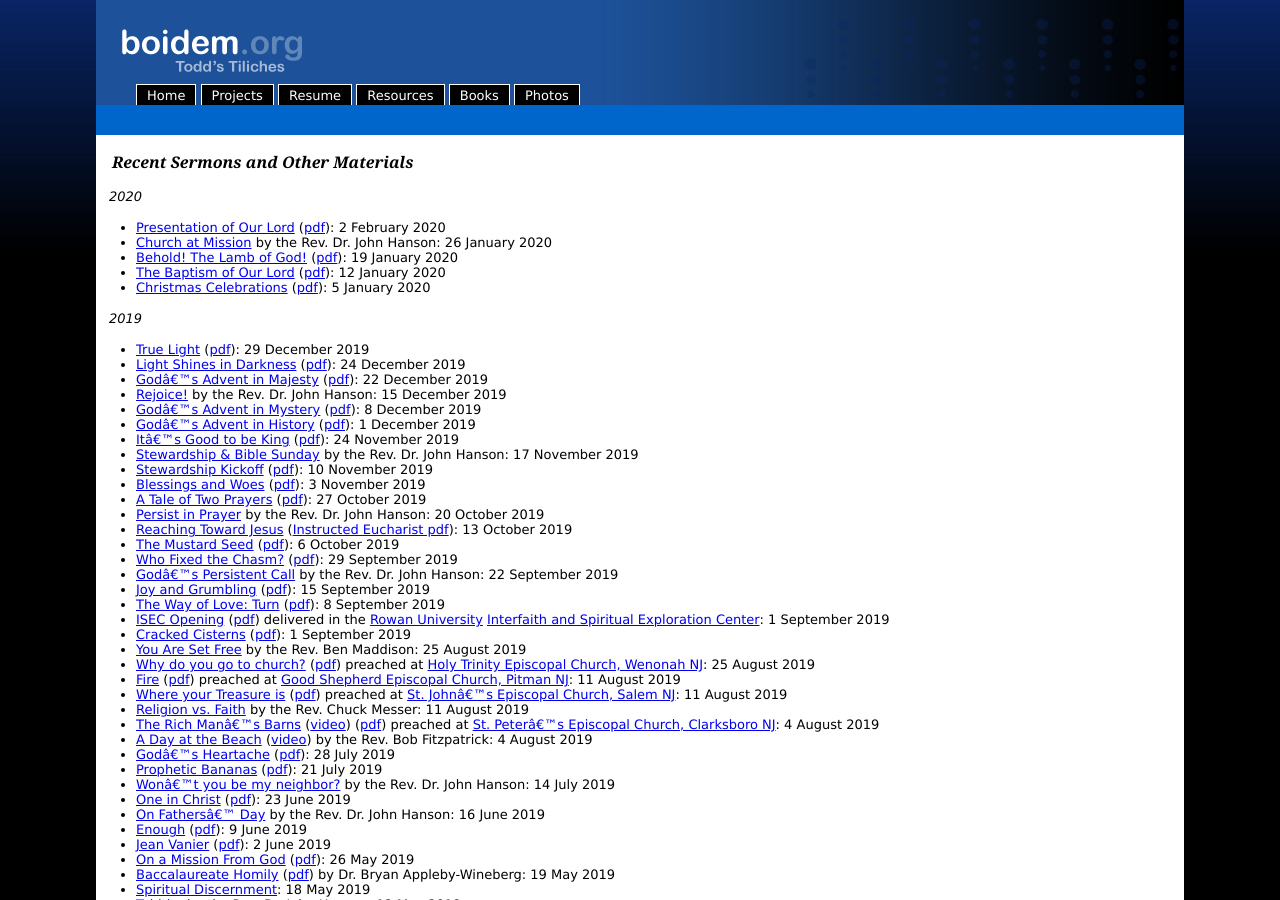
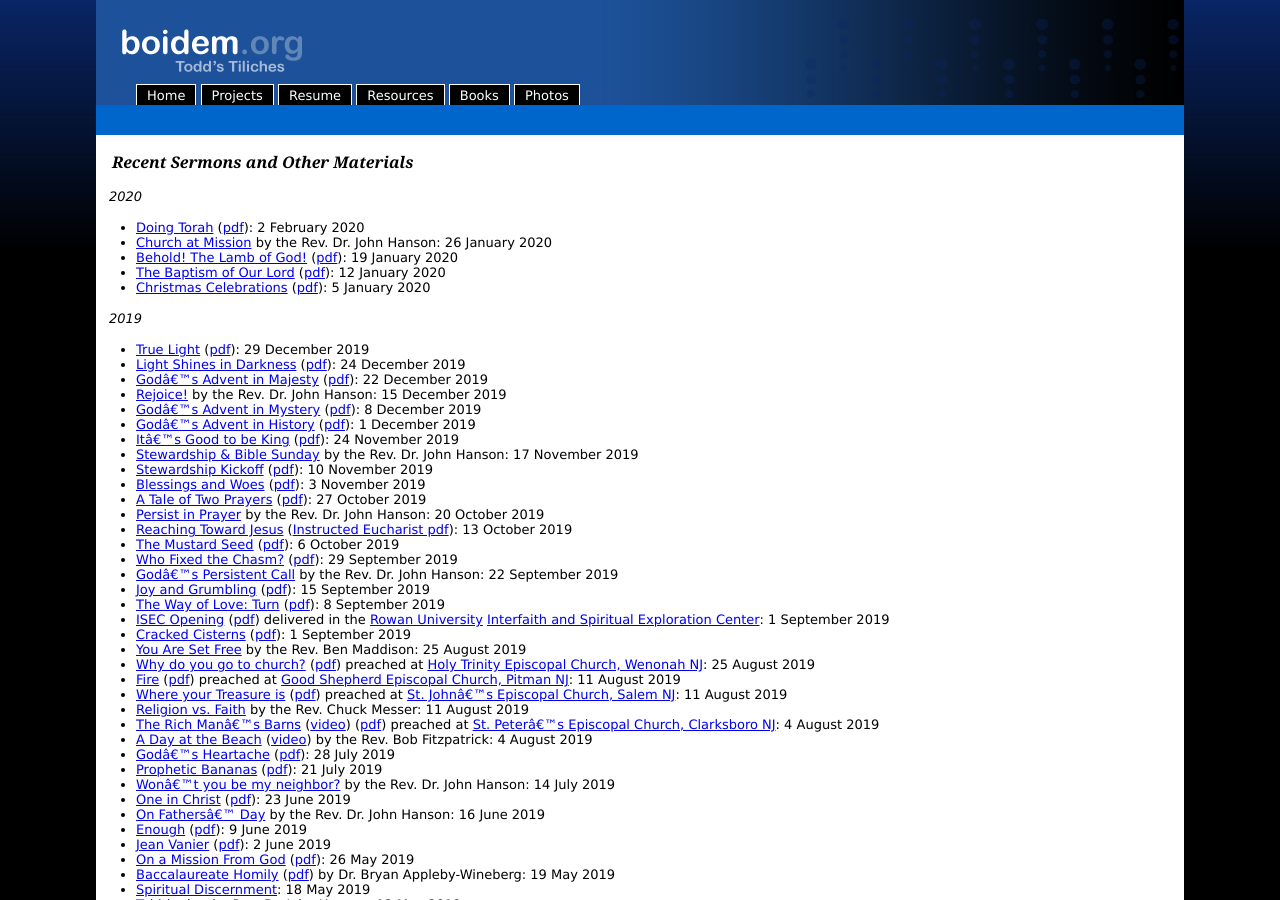
Before and after one commit to toddfoster/toddfoster.github.com, a Jekyll site: the page built from projects.md, in a window 1280 px wide and 900 px high. Built offline with Jekyll 4.4.1, drawn with Linux system fonts in a browser that asks for light colours.

Commit message:
rename sermon

```diff
--- a/projects.md
+++ b/projects.md
@@ -7,7 +7,7 @@ Recent Sermons and Other Materials
 ----------------------------------
 
 *2020*
-* [Presentation of Our Lord](http://cdn.boidem.org/2020/StT20200202.mp3) ([pdf](http://cdn.boidem.org/2020/Presentation-20200202.pdf)): 2 February 2020
+* [Doing Torah](http://cdn.boidem.org/2020/StT20200202.mp3) ([pdf](http://cdn.boidem.org/2020/Presentation-20200202.pdf)): 2 February 2020
 * [Church at Mission](http://cdn.boidem.org/2020/StT20200126-JH.mp3) by the Rev. Dr. John Hanson: 26 January 2020
 * [Behold! The Lamb of God!](http://cdn.boidem.org/2020/StT20200119.mp3) ([pdf](http://cdn.boidem.org/2020/Epiphany2-20200119.pdf)): 19 January 2020
 * [The Baptism of Our Lord](http://cdn.boidem.org/2020/StT20200112.mp3) ([pdf](http://cdn.boidem.org/2020/Epiphany1-20200112.pdf)): 12 January 2020
```
